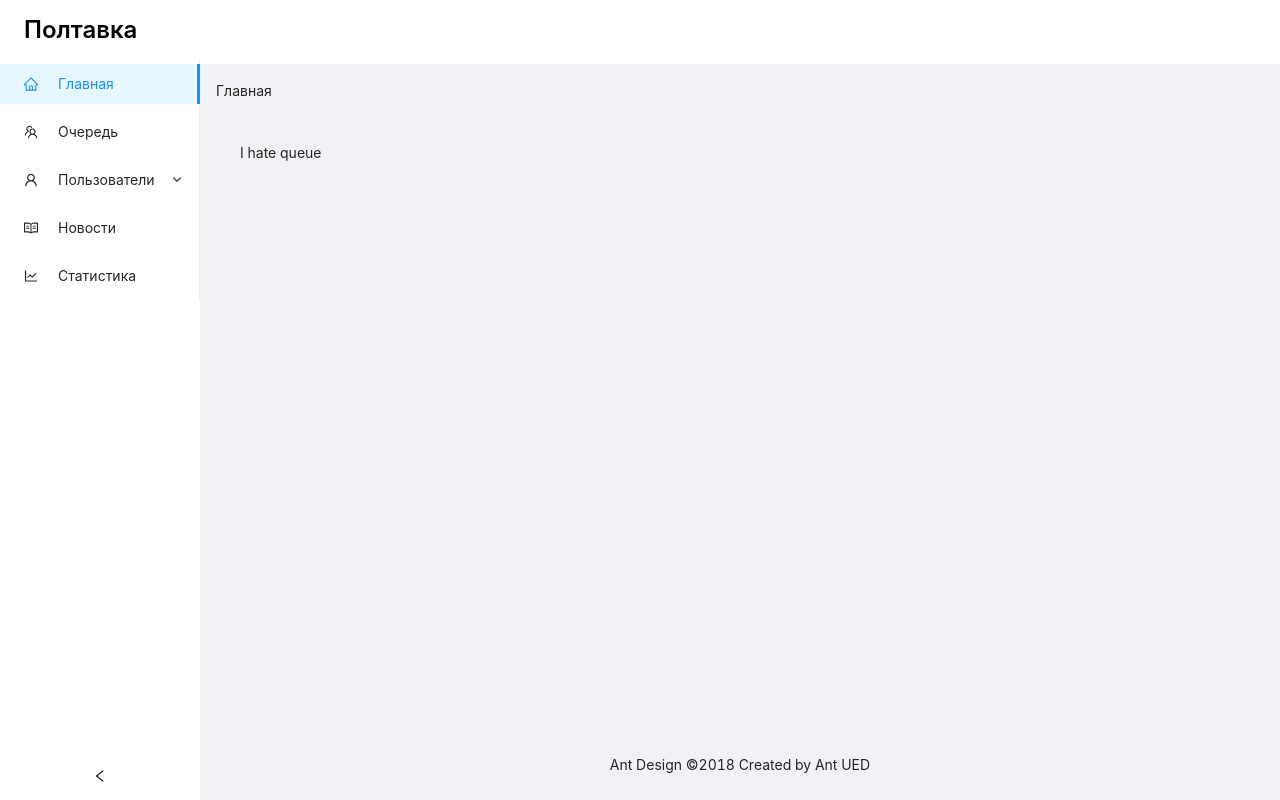
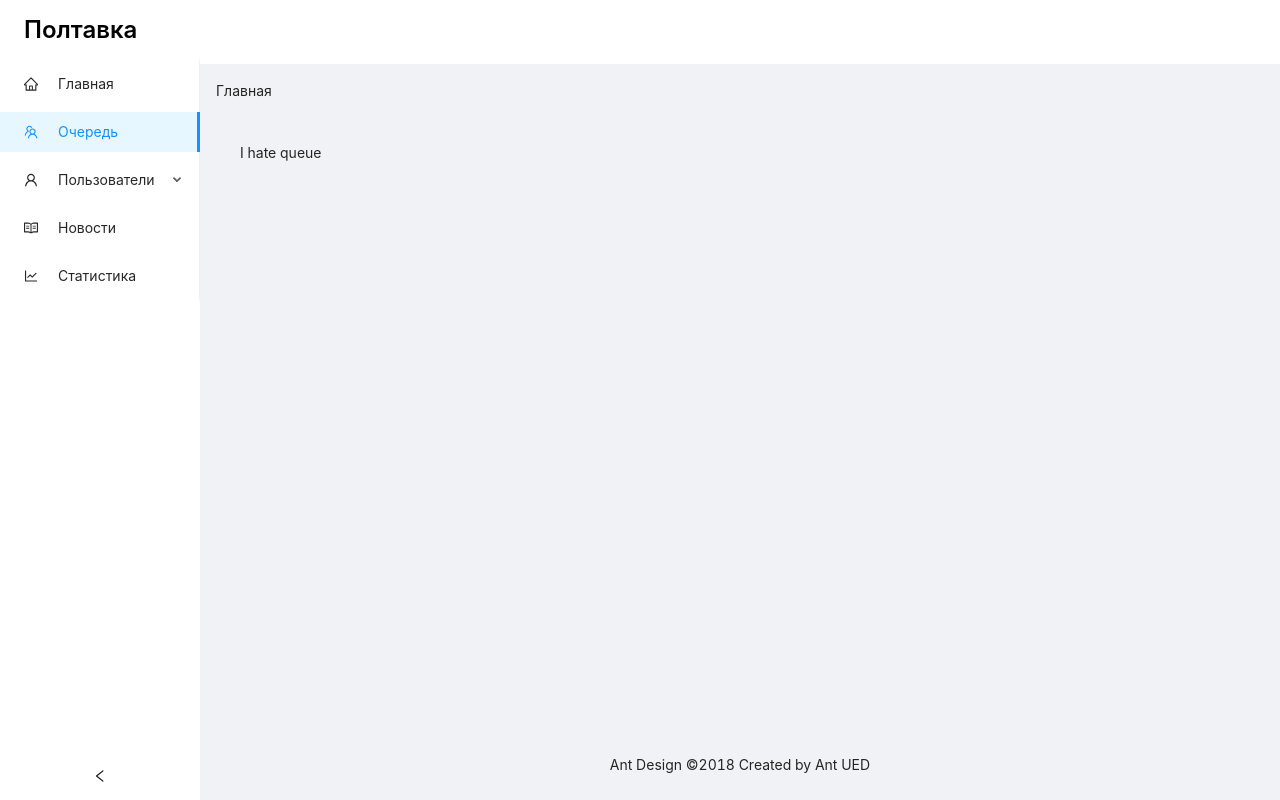
Before and after one commit to on3dd/poltavka, a Next.js app: page /admin/queue in a window 1280 px wide. Built offline with nearby package versions, Linux system fonts and the light colour scheme.

Commit message:
sidebar upd

```diff
--- a/layouts/admin/index.tsx
+++ b/layouts/admin/index.tsx
@@ -1,4 +1,6 @@
 import React, { useState, useMemo } from 'react';
+import { useRouter } from 'next/router';
+import Link from 'next/link';
 import styled from 'styled-components';
 import { Layout, Menu, Breadcrumb, Typography } from 'antd';
 import {
@@ -20,6 +22,7 @@ const Admin: React.FC<LayoutProps> = ({
   children,
 }: LayoutProps) => {
   const [collapsed, setCollapsed] = useState(false);
+  const router = useRouter();
 
   const onCollapse = (value: boolean) => {
     console.log('onCollapse value:', value);
@@ -86,27 +89,60 @@ const Admin: React.FC<LayoutProps> = ({
           theme="light"
           defaultSelectedKeys={['1']}
           mode="inline"
+          activeKey={router.pathname}
+          selectedKeys={[router.pathname]}
         >
-          <Menu.Item key="1" icon={<HomeOutlined />}>
-            Главная
+          <Menu.Item key="/admin" icon={<HomeOutlined />}>
+            <Link href="/admin">
+              <a>Главная</a>
+            </Link>
           </Menu.Item>
-          <Menu.Item key="2" icon={<TeamOutlined />}>
-            Очередь
+
+          <Menu.Item
+            key="/admin/queue"
+            icon={<TeamOutlined />}
+          >
+            <Link href="/admin/queue">
+              <a>Очередь</a>
+            </Link>
           </Menu.Item>
+
           <Menu.SubMenu
-            key="sub1"
+            key="/admin/users"
             icon={<UserOutlined />}
             title="Пользователи"
           >
-            <Menu.Item key="3">Обычные</Menu.Item>
-            <Menu.Item key="4">Диспетчеры</Menu.Item>
-            <Menu.Item key="5">Администраторы</Menu.Item>
+            <Menu.Item key="/admin/users/ordinary">
+              <Link href="/admin/users/ordinary">
+                <a>Обычные</a>
+              </Link>
+            </Menu.Item>
+            <Menu.Item key="/admin/users/dispatchers">
+              <Link href="/admin/users/dispatchers">
+                <a>Диспетчеры</a>
+              </Link>
+            </Menu.Item>
+            <Menu.Item key="/admin/users/adminstrators">
+              <Link href="/admin/users/administrators">
+                <a>Администраторы</a>
+              </Link>
+            </Menu.Item>
           </Menu.SubMenu>
-          <Menu.Item key="6" icon={<ReadOutlined />}>
-            Новости
+          <Menu.Item
+            key="/admin/news"
+            icon={<ReadOutlined />}
+          >
+            <Link href="/admin/news">
+              <a>Новости</a>
+            </Link>
           </Menu.Item>
-          <Menu.Item key="7" icon={<LineChartOutlined />}>
-            Статистика
+          <Menu.Item
+            key="/admin/statistics"
+            icon={<LineChartOutlined />}
+          >
+            <Link href="/admin/statistics">
+              <a>Статистика</a>
+            </Link>
           </Menu.Item>
         </Menu>
       </Layout.Sider>
```
